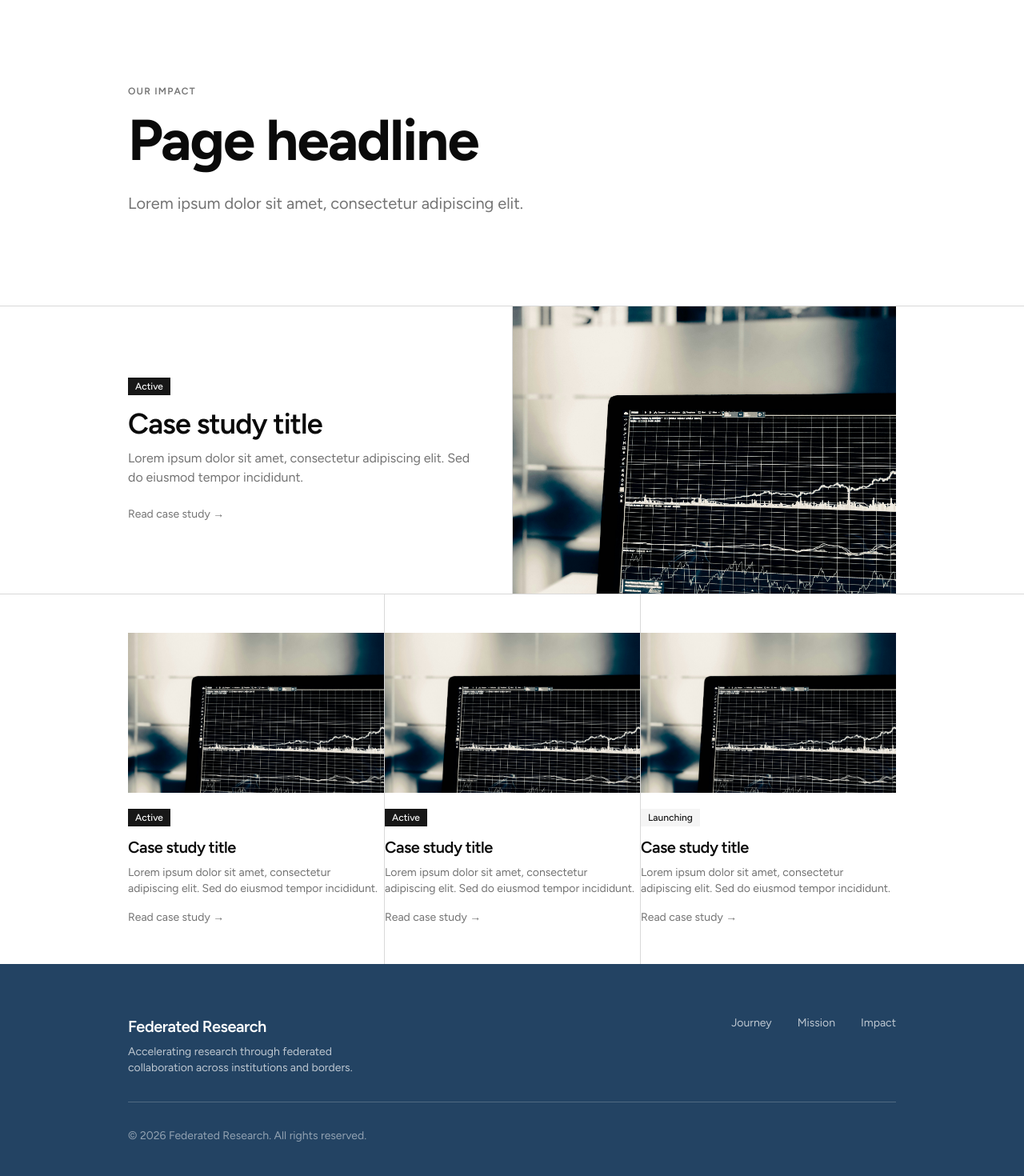
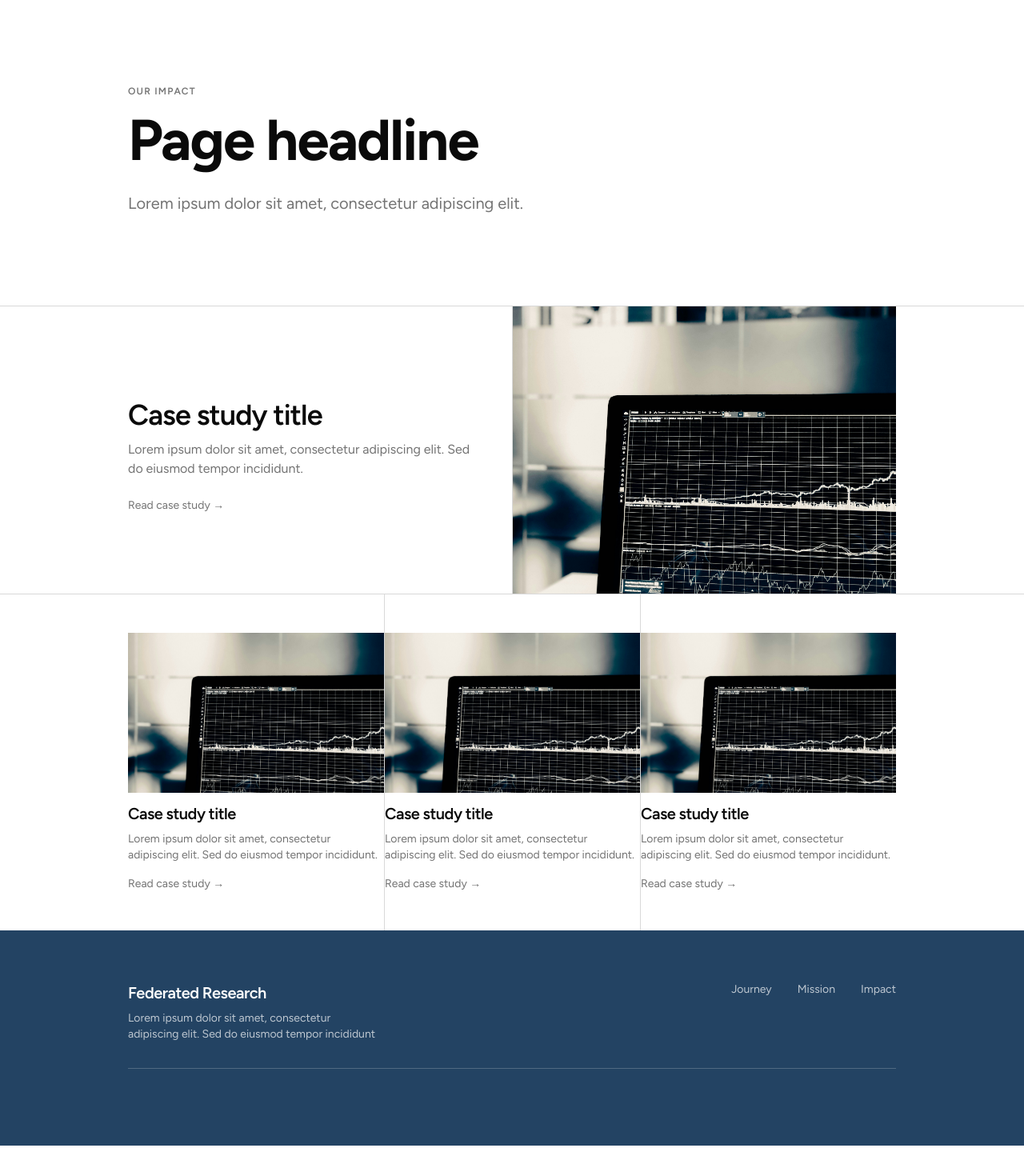
Before and after one commit to federated-research/ac.uk, a Next.js app in the folder website/: page /impact in a window 1280 px wide. Shown: the part 102-1572 px from the top of the page at 80% size. After the commit the page ends 1534 px from the top, so only its background shows below. Built offline with nearby package versions, Linux system fonts and the light colour scheme.

Commit message:
Small fix

```diff
--- a/website/app/impact/page.tsx
+++ b/website/app/impact/page.tsx
@@ -1,13 +1,11 @@
 "use client";
 
 import Link from "next/link";
-import { Badge } from "@/components/ui/badge";
 import { FadeIn } from "@/components/core/fade-in";
 
 const caseStudies = [
   {
     title: "Case study title",
-    status: "Active",
     href: "/impact/example",
     description:
       "Lorem ipsum dolor sit amet, consectetur adipiscing elit. Sed do eiusmod tempor incididunt.",
@@ -15,7 +13,6 @@ const caseStudies = [
   },
   {
     title: "Case study title",
-    status: "Active",
     href: "/impact/example",
     description:
       "Lorem ipsum dolor sit amet, consectetur adipiscing elit. Sed do eiusmod tempor incididunt.",
@@ -23,7 +20,6 @@ const caseStudies = [
   },
   {
     title: "Case study title",
-    status: "Active",
     href: "/impact/example",
     description:
       "Lorem ipsum dolor sit amet, consectetur adipiscing elit. Sed do eiusmod tempor incididunt.",
@@ -31,7 +27,6 @@ const caseStudies = [
   },
   {
     title: "Case study title",
-    status: "Launching",
     href: "/impact/example",
     description:
       "Lorem ipsum dolor sit amet, consectetur adipiscing elit. Sed do eiusmod tempor incididunt.",
@@ -64,13 +59,7 @@ export default function Page() {
             <Link href={caseStudies[0].href} className="group block">
               <div className="grid md:grid-cols-2">
                 <div className="py-12 md:py-20 md:pr-12 flex flex-col justify-center">
-                  <Badge
-                    variant="default"
-                    className="w-fit"
-                  >
-                    {caseStudies[0].status}
-                  </Badge>
-                  <h2 className="mt-4 group-hover:text-brand transition-colors">
+                  <h2 className="mt-4 group-hover:text-brand transition-colors dark:group-hover:text-white">
                     {caseStudies[0].title}
                   </h2>
                   <p className="mt-3 text-muted-foreground">
@@ -109,20 +98,7 @@ export default function Page() {
                       alt=""
                       className="w-full aspect-[16/10] object-cover"
                     />
-                    <div className="mt-5 flex items-center gap-3">
-                      <Badge
-                        variant={
-                          study.status === "Active"
-                            ? "default"
-                            : study.status === "Launching"
-                              ? "secondary"
-                              : "outline"
-                        }
-                      >
-                        {study.status}
-                      </Badge>
-                    </div>
-                    <h3 className="mt-3 group-hover:text-brand transition-colors">
+                    <h3 className="mt-3 group-hover:text-brand transition-colors dark:group-hover:text-white">
                       {study.title}
                     </h3>
                     <p className="mt-2 text-sm text-muted-foreground flex-1">
--- a/website/app/page.tsx
+++ b/website/app/page.tsx
@@ -11,7 +11,7 @@ export default function Page() {
       <section className="py-28 md:py-40">
         <div className="mx-auto max-w-5xl px-6 lg:px-8">
           <FadeIn>
-            <h1 className="max-w-4xl text-6xl md:text-8xl lg:text-9xl font-bold tracking-tighter leading-[1]">
+            <h1 className="max-w-4xl text-6xl md:text-8xl lg:text-9xl">
               Federated
               <br />
               Research
--- a/website/components/core/footer.tsx
+++ b/website/components/core/footer.tsx
@@ -11,8 +11,7 @@ export function Footer() {
               Federated Research
             </Link>
             <p className="mt-2 max-w-xs text-sm text-white/70">
-              Accelerating research through federated collaboration across
-              institutions and borders.
+              Lorem ipsum dolor sit amet, consectetur adipiscing elit. Sed do eiusmod tempor incididunt
             </p>
           </div>
 
@@ -31,10 +30,6 @@ export function Footer() {
 
         <Separator className="my-8 bg-white/20" />
 
-        <p className="text-sm text-white/50">
-          &copy; {new Date().getFullYear()} Federated Research. All rights
-          reserved.
-        </p>
       </div>
     </footer>
   );
```
Also changed, not shown: website/public/icons/manifest.json.
